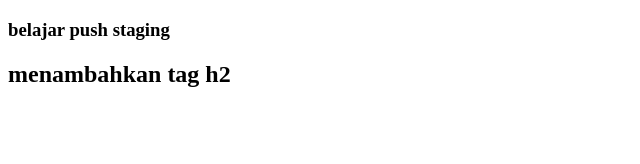
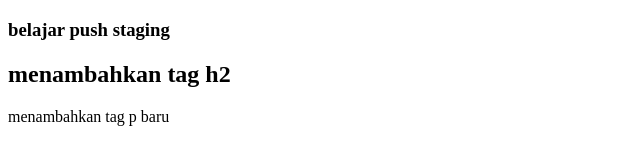
Before and after one commit to Panji28/belajar-koding, a plain HTML site: page header.html in a window 1280 px wide. Shown: the whole page, without its empty margins (0-640 px from the left). Drawn offline with Linux system fonts and the light colour scheme.

Commit message:
tag p baru

```diff
--- a/header.html
+++ b/header.html
@@ -7,5 +7,6 @@
     <body>
 <h3>belajar push staging</h3>
 <h2>menambahkan tag h2</h2>
+        <p>menambahkan tag p baru</p>
     </body>
 </html>
```
